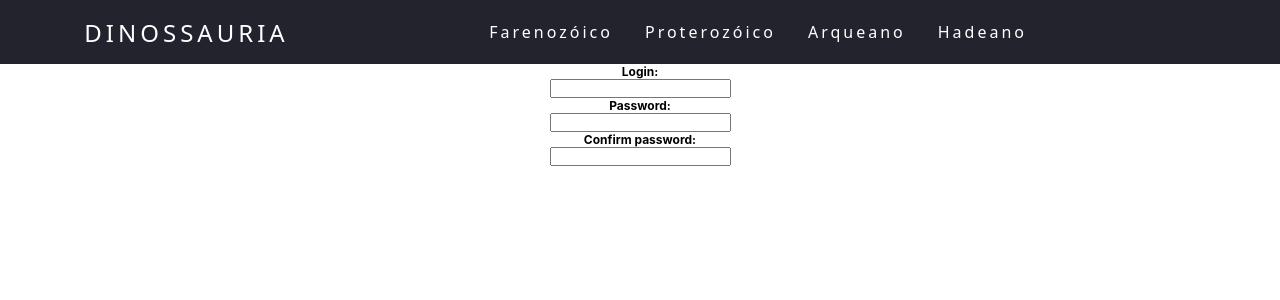
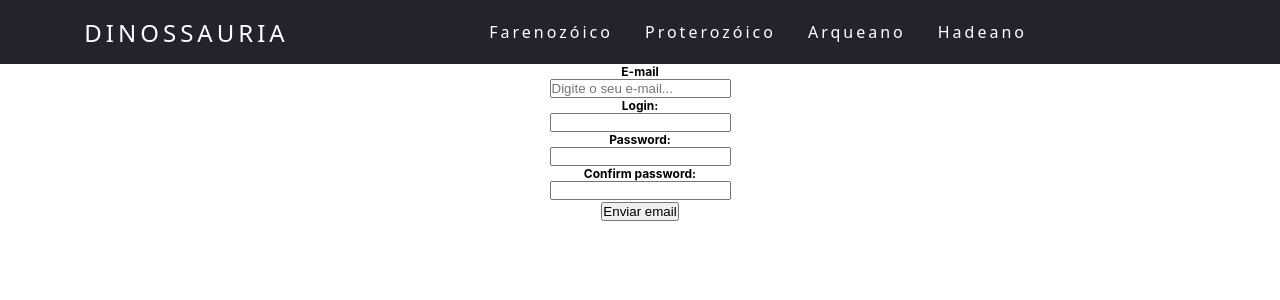
Before and after one commit to Gabaraael/DinoCard, a React (Create React App) app: page / in a window 1280 px wide. Shown: the top 300 px of the page. Built offline with nearby package versions, Linux system fonts and the light colour scheme.

Commit message:
Register

```diff
--- a/src/App.js
+++ b/src/App.js
@@ -1,14 +1,14 @@
 import './App.css';
 import Navbar from './components/navbar/Navbar';
 import Card from './components/cards/Card';
-import Register from './components/register/Register';
+import Form from './components/form/Form';
 function App() {
 
 
   return (
     <div className="App">
         <Navbar url="https://mj-gallery.com/6db24f88-7735-4b9d-8bbf-85c16e1aeeb4/grid_0.png"/>
-        <Register></Register>
+        <Form></Form>
       <header className="App-header">
       </header>
     </div>
--- /dev/null
+++ b/src/components/form/Form.js
@@ -0,0 +1,58 @@
+import style from "./Form.module.css";
+import { useState } from "react";
+
+function Register() {
+  const [password, setPassword] = useState();
+  const [passwordConfirm, setPasswordConfirm] = useState();
+  const [login, setLogin] = useState();
+  const [email, setEmail] = useState();
+  const [userEmail, setUserEmail] = useState();
+
+  function enviarEmail(e) {
+    e.preventDefault();
+    setUserEmail(email);
+    console.log(userEmail);
+  }
+
+  return (
+    <>
+    <form>
+      <div className={style.form}>
+        <h2> E-mail</h2>
+        <input
+          type="enail"
+          placeholder="Digite o seu e-mail..."
+          onChange={(e) => setEmail(e.target.value)}
+        ></input>
+      </div>
+      <div className={style.form}>
+        <h2>Login: </h2>
+        <input onChange={(e) => setLogin(e.target.value)} value={login}></input>
+      </div>
+      <div className={style.form}>
+        <h2>Password: </h2>
+        <input
+          value={password}
+          type="password"
+          onChange={(e) => setPassword(e.target.value)}
+        ></input>
+      </div>
+      <div className={style.form}>
+        <h2>Confirm password: </h2>
+        <input
+          value={password}
+          type="password"
+          onChange={(e) => setPasswordConfirm(e.target.value)}
+        ></input>
+      </div>
+      <button type="submit" onClick={enviarEmail}>Enviar email</button>
+      {userEmail && (
+        <div>
+          <p>O E-mail do usuário é: {userEmail}</p>
+        </div>
+      )}
+      </form>
+    </>
+  );
+}
+export default Register;
--- a/src/components/register/Register.js
+++ /dev/null
@@ -1,39 +0,0 @@
-import style from './Register.module.css'
-import { useState } from "react"
-
-function Register(){
-
-    const[password, setPassword] = useState("")
-    const[passwordConfirm, setPasswordConfirm] = useState("")
-    const[login, setLogin] = useState("")
-
-    return (
-      <>
-      <div className={style.form}>
-      <h2>Login: </h2>
-      <input
-      onChange={(e) => setLogin(e.target.value)}
-      value={login}
-      ></input>
-      </div>
-      <div className={style.form}>
-      <h2>Password: </h2>
-      <input
-      value={password}
-      onChange={(e) => setPassword(e.target.value)}
-      ></input>
-      </div>
-      <div className={style.form}>
-      <h2>Confirm password: </h2>
-      <input
-      value={password}
-      onChange={(e) => setPasswordConfirm(e.target.value)}
-      ></input>
-      </div>
-      </>
-    )
-
-
-
-}
-export default Register
```
Also changed, not shown: src/components/form/Form.module.css (line endings or trailing spaces), 1 other file (tests, documents, lock files or other folders).
